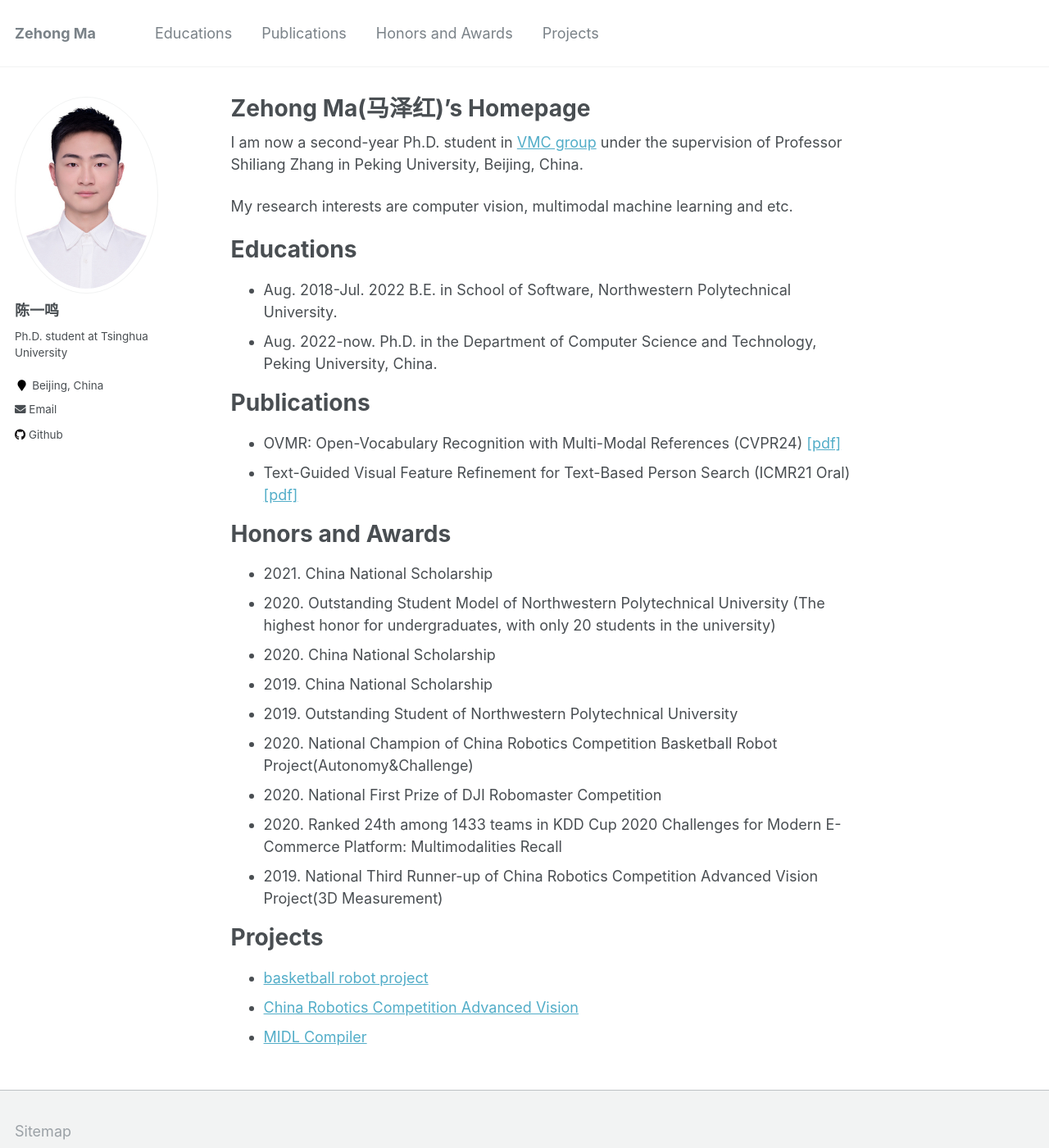
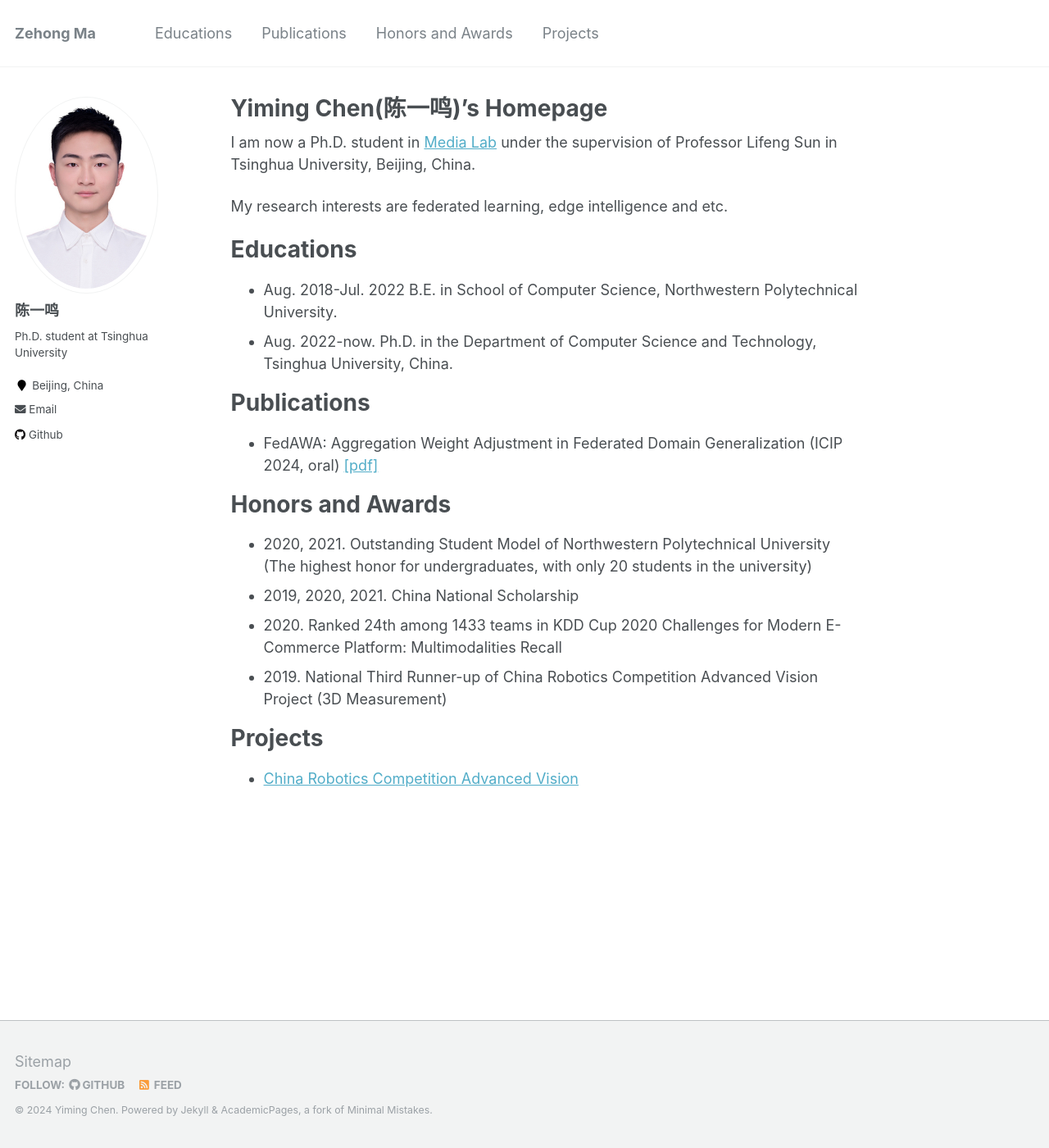
Before and after one commit to yiming-chen-cs/yiming-chen-cs.github.io, a Jekyll site: the page built from about.md, in a window 1280 px wide and 1400 px high. Shown: the whole window at 82% size. Built offline with Jekyll 4.4.1, drawn with Linux system fonts in a browser that asks for light colours.

Commit message:
Update about.md

```diff
--- a/about.md
+++ b/about.md
@@ -1,6 +1,6 @@
 ---
 permalink: /
-title: "Zehong Ma(马泽红)'s Homepage"
+title: "Yiming Chen(陈一鸣)'s Homepage"
 excerpt: "About me"
 author_profile: true
 redirect_from:
@@ -8,33 +8,25 @@
   - /about.html
 ---
 
-I am now a second-year Ph.D. student in [VMC group](http://www.pkuvmc.com/) under the supervision of Professor Shiliang Zhang in Peking University, Beijing, China.
+I am now a Ph.D. student in [Media Lab](https://thu.media/) under the supervision of Professor Lifeng Sun in Tsinghua University, Beijing, China.
 
-My research interests are computer vision, multimodal machine learning and etc.
+My research interests are federated learning, edge intelligence and etc.
 
 Educations
 ======
-* Aug. 2018-Jul. 2022 B.E. in School of Software, Northwestern Polytechnical University.
-* Aug. 2022-now. Ph.D. in the Department of Computer Science and Technology, Peking University, China.
+* Aug. 2018-Jul. 2022 B.E. in School of Computer Science, Northwestern Polytechnical University.
+* Aug. 2022-now. Ph.D. in the Department of Computer Science and Technology, Tsinghua University, China.
 
 # Publications
-+ OVMR: Open-Vocabulary Recognition with Multi-Modal References (CVPR24) [[pdf]](https://arxiv.org/pdf/2406.04675)
-+ Text-Guided Visual Feature Refinement for Text-Based Person Search (ICMR21 Oral)  [[pdf]](./files/Text-Guided Visual Feature Refinement for Text-Based Person Search.pdf)
++ FedAWA: Aggregation Weight Adjustment in Federated Domain Generalization (ICIP 2024, oral) [[pdf]](https://ieeexplore.ieee.org/document/10647638)
 
 Honors and Awards
 ======
-* 2021\. China National Scholarship
-* 2020\. Outstanding Student Model of Northwestern Polytechnical University (The highest honor for undergraduates, with only 20 students in the university)
-* 2020\. China National Scholarship
-* 2019\. China National Scholarship
-* 2019\. Outstanding Student of Northwestern Polytechnical University
-* 2020\. National Champion of China Robotics Competition Basketball Robot Project(Autonomy&Challenge)
-* 2020\. National First Prize of DJI Robomaster Competition
+* 2020, 2021\. Outstanding Student Model of Northwestern Polytechnical University (The highest honor for undergraduates, with only 20 students in the university)
+* 2019, 2020, 2021\. China National Scholarship
 * 2020\. Ranked 24th among 1433 teams in KDD Cup 2020 Challenges for Modern E-Commerce Platform: Multimodalities Recall
-* 2019\. National Third Runner-up of China Robotics Competition Advanced Vision Project(3D Measurement)
+* 2019\. National Third Runner-up of China Robotics Competition Advanced Vision Project (3D Measurement)
 
 Projects
 ======
-  * [basketball robot project](https://github.com/Zehong-Ma/nwpu_20_basketball_robot)
   * [China Robotics Competition Advanced Vision](https://github.com/Zehong-Ma/nwpu_19_advanced_vision)
-  * [MIDL Compiler](https://github.com/Zehong-Ma/MIDL_compiler)
```
